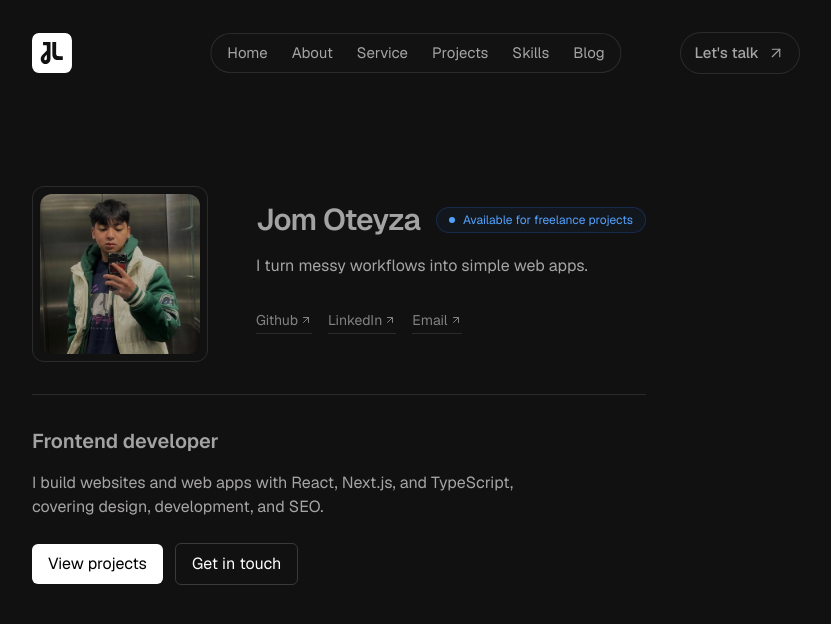
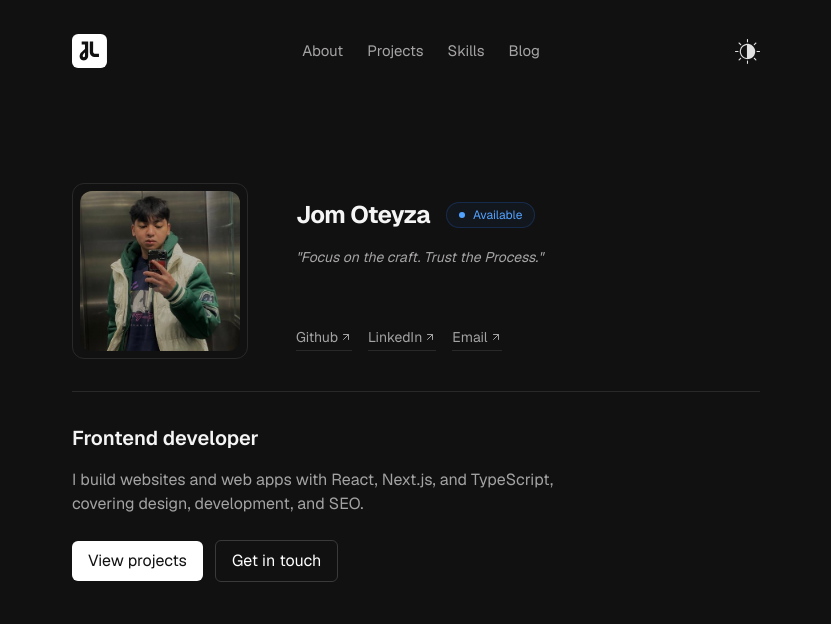
Before and after one commit to jmlsoteyza/chocobutternut, a Next.js app: page / in a window 1280 px wide. Shown: the top 624 px of the page, without its empty margins (224-1055 px from the left). Built offline with nearby package versions, Linux system fonts and the light colour scheme.

Commit message:
Refactor Hero and Navbar components for improved layout and styling consistency

```diff
--- a/components/hero.tsx
+++ b/components/hero.tsx
@@ -7,45 +7,53 @@ export default function Hero() {
       name: 'Github',
       link: 'https://github.com/jmlsoteyza'
     },
-    { name: 'LinkedIn', link: 'https://www.linkedin.com/in/jom-luis-oteyza' },
-    { name: 'Email', link: 'mailto:your-email@example.com' }
+    {
+      name: 'LinkedIn',
+      link: 'https://www.linkedin.com/in/jom-luis-oteyza'
+    },
+    {
+      name: 'Email',
+      link: 'mailto:your-email@example.com'
+    }
   ];
 
   return (
-    <>
-      <section>
+    <section className="w-full px-10">
       <div className="flex flex-row gap-12">
         {/* Left image */}
-          <div className="w-44 h-44 shrink-0 border border-[#2B2B2B] flex justify-center items-center rounded-xl">
+        <div className="flex h-44 w-44 shrink-0 items-center justify-center rounded-xl border border-[#292929]">
           <Image
             src="/dp-pic.jpg"
             width={160}
             height={160}
-              alt="profile pic pogi"
-              className="object-cover rounded-xl"
+            alt="Profile picture"
+            className="rounded-xl object-cover"
           />
         </div>
+
         {/* Right text */}
-          <div className="pt-4 inline-flex flex-col gap-4">
-            <div className="flex flex-wrap items-center justify-center gap-4">
-              <span className="text-3xl font-semibold tracking-tight">Jom Oteyza</span>
+        <div className="inline-flex flex-col gap-4 pt-4">
+          <div className="flex flex-wrap items-center gap-4">
+            <span className="text-2xl font-bold tracking-tight text-text-heading">Jom Oteyza</span>
 
             <span className="inline-flex w-fit items-center gap-2 rounded-full border border-blue-500/20 bg-blue-500/5 px-3 py-1 text-xs text-blue-400">
               <span className="h-1.5 w-1.5 rounded-full bg-blue-400" />
-                Available for freelance projects
+              Available
             </span>
           </div>
-            <span className="text-md text-[#A6A4A4] pr-8">
-              I turn messy workflows into simple web apps.
+
+          <span className="pr-8 text-sm italic text-text-navbar">
+            "Focus on the craft. Trust the Process."
           </span>
-            <div className="flex items-center gap-4 pt-4">
+
+          <div className="mt-auto mb-2 flex items-center gap-4">
             {texticons.map((smicon) => (
               <a
                 key={smicon.name}
                 href={smicon.link}
                 target={smicon.name === 'Email' ? undefined : '_blank'}
                 rel={smicon.name === 'Email' ? undefined : 'noopener noreferrer'}
-                  className="group relative inline-flex items-center gap-0.5 pb-1 text-sm text-[#828282] transition-colors duration-300 hover:text-white"
+                className="group relative inline-flex items-center gap-0.5 pb-1 text-sm text-text-primary transition-colors duration-300 hover:text-text-highlight"
               >
                 {smicon.name}
 
@@ -54,39 +62,41 @@ export default function Hero() {
                   className="transition-transform duration-300 group-hover:translate-x-0.5 group-hover:-translate-y-0.5"
                 />
 
-                  <span className="absolute bottom-0 left-0 h-px w-full origin-left scale-x-100 bg-[#2B2B2B] transition-colors duration-300 group-hover:bg-white" />
+                <span className="absolute bottom-0 left-0 h-px w-full origin-left bg-border-line transition-colors duration-300 group-hover:bg-text-highlight" />
               </a>
             ))}
           </div>
         </div>
       </div>
+
       <div className="py-8">
-          <hr className="border-[#2B2B2B]" />
+        <hr className="border-border-line" />
       </div>
-        {/* Down */}
-        <div className="">
+
+      {/* Description */}
       <div>
-            <h3 className="text-xl font-semibold">Frontend developer</h3>
-            <p className="pt-4 max-w-lg text-[#A6A4A4]">
+        <div>
+          <h3 className="text-xl font-semibold text-text-heading">Frontend developer</h3>
+
+          <p className="max-w-lg pt-4 text-text-primary">
             I build websites and web apps with React, Next.js, and TypeScript, covering design,
             development, and SEO.
           </p>
         </div>
+
         <div className="mt-6 flex items-center gap-3">
           <a
             href="#projects"
-              className="bg-white text-black px-4 py-2 rounded-md transition-colors hover:bg-white/90"
+            className="rounded-md bg-text-highlight px-4 py-2 text-background transition-colors hover:opacity-90"
           >
             View projects
           </a>
-            <button className="border border-[#3A3A3A] text-white px-4 py-2 rounded-md transition-colors hover:bg-white/5">
+
+          <button className="rounded-md border border-[#3A3A3A] px-4 py-2 text-text-highlight transition-colors hover:bg-text-highlight/5">
             Get in touch
           </button>
         </div>
       </div>
     </section>
-    </>
   );
 }
-
-// A6A4A4,#828282, A0A0A8,
--- a/components/navbar.tsx
+++ b/components/navbar.tsx
@@ -1,11 +1,8 @@
-import { ArrowUpRight } from 'lucide-react';
 import Image from 'next/image';
 
 export default function Navbar() {
   const navbarList = [
-    { label: 'Home', link: '#home' },
     { label: 'About', link: '#about' },
-    { label: 'Service', link: '#service' },
     { label: 'Projects', link: '#projects' },
     { label: 'Skills', link: '#skills' },
     { label: 'Blog', link: '#blog' }
@@ -13,23 +10,22 @@ export default function Navbar() {
 
   return (
     <nav className="sticky top-4 z-50 w-full pt-4">
-      <div className="relative mx-auto flex max-w-3xl items-center justify-between">
-        <a href="#home">
-          <Image src="/mylogo2.svg" width={40} height={40} alt="Logo" />
+      <div className="mx-auto flex max-w-3xl items-center justify-between gap-6 px-10">
+        <a href="#home" className="shrink-0">
+          <Image src="/mylogo2.svg" width={35} height={35} alt="Logo" />
         </a>
 
-        <div className="absolute left-1/2 -translate-x-1/2 flex items-center gap-6 text-[15px] bg-[rgba(20,20,22,0.72)] border border-[rgba(255,255,255,0.1)] rounded-full py-2 px-4">
+        <div className="flex shrink-0 items-center gap-6 px-4 py-2 text-[15px]">
           {navbarList.map((item) => (
-            <a className="text-[#A6A4A4]" key={item.label} href={item.link}>
+            <a className="text-text-navbar" key={item.label} href={item.link}>
               {item.label}
             </a>
           ))}
         </div>
 
-        <button className="inline-flex items-center gap-2 rounded-full border border-[rgba(255,255,255,0.1)] bg-[rgba(20,20,22,0.72)] px-3.5 py-2 font-medium">
-          <span className="text-[15px] text-[#A6A4A4]">Let's talk</span>
-          <ArrowUpRight strokeWidth={1.5} width={18} />
-        </button>
+        <div className="shrink-0">
+          <Image src="/light.svg" width={25} height={25} alt="Switch theme" />
+        </div>
       </div>
     </nav>
   );
```
Lines whose indentation alone changed are shown as unchanged.
